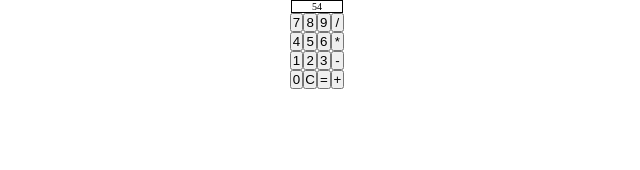
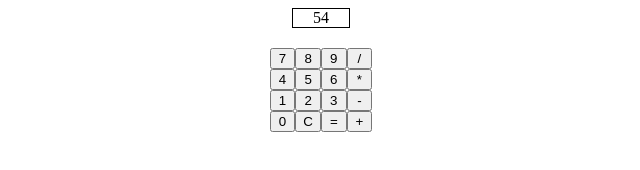
Before and after one commit to jhoard08/calculator, a plain HTML site: page index.html in a window 1280 px wide. Shown: the whole page, without its empty margins (3-643 px from the left). Drawn offline with Linux system fonts and the light colour scheme.

Commit message:
fixed buttons to display on-screen

```diff
--- a/index.html
+++ b/index.html
@@ -11,16 +11,16 @@
     <div class="calc-container">
       <div class="display">54</div>
       <div class="button-container">
-        <button class="one btn">1</button>
-        <button class="two btn">2</button>
-        <button class="three btn">3</button>
-        <button class="four btn">4</button>
-        <button class="five btn">5</button>
-        <button class="six btn">6</button>
-        <button class="seven btn">7</button>
-        <button class="eight btn">8</button>
-        <button class="nine btn">9</button>
-        <button class="zero btn">0</button>
+        <button class="one btn" value="1">1</button>
+        <button class="two btn" value="2">2</button>
+        <button class="three btn" value="3">3</button>
+        <button class="four btn" value="4">4</button>
+        <button class="five btn" value="5">5</button>
+        <button class="six btn" value="6">6</button>
+        <button class="seven btn" value="7">7</button>
+        <button class="eight btn" value="8">8</button>
+        <button class="nine btn" value="9">9</button>
+        <button class="zero btn" value="0">0</button>
         <button class="minus btn">-</button>
         <button class="plus btn">+</button>
         <button class="multiply btn">*</button>
--- a/scripts/index.js
+++ b/scripts/index.js
@@ -1,3 +1,6 @@
+const display = document.querySelector('.display');
+const button = document.querySelectorAll('.btn');
+
 const add = (a, b) => {
   return a + b;
 }
@@ -32,8 +35,15 @@ const operate = (operator, num1, num2) => {
   }
 }
 
+const updateDisplay = (digit) => {
+  const value = digit.target.value;
+  display.textContent  = value;
+}
 
-console.log(add(2, 2)); // 4
-console.log(subtract(3, 2)); //1
-console.log(multiply(2, 4)); // 8
-console.log(divide(4, 2)); //2
+button.forEach(btn => btn.addEventListener('click', updateDisplay));
+
+
+//console.log(add(2, 2)); // 4
+//console.log(subtract(3, 2)); // 1
+//console.log(multiply(2, 4)); // 8
+//console.log(divide(4, 2)); // 2
--- a/styles/style.css
+++ b/styles/style.css
@@ -1,16 +1,3 @@
-html {
-  font-size: 62.5%;
-  box-sizing: border-box;
-}
-
-*,
-*::before,
-*::after {
-  margin: 0;
-  padding: 0;
-  box-sizing: inherit;
-}
-
 .calc-container {
   display: flex;
   flex-flow: column;
@@ -27,6 +14,7 @@ html {
 .button-container {
   display: grid;
   grid-template-columns: repeat(4, 1fr);
+  margin-top: 20px;
 }
 
 .one {
```
